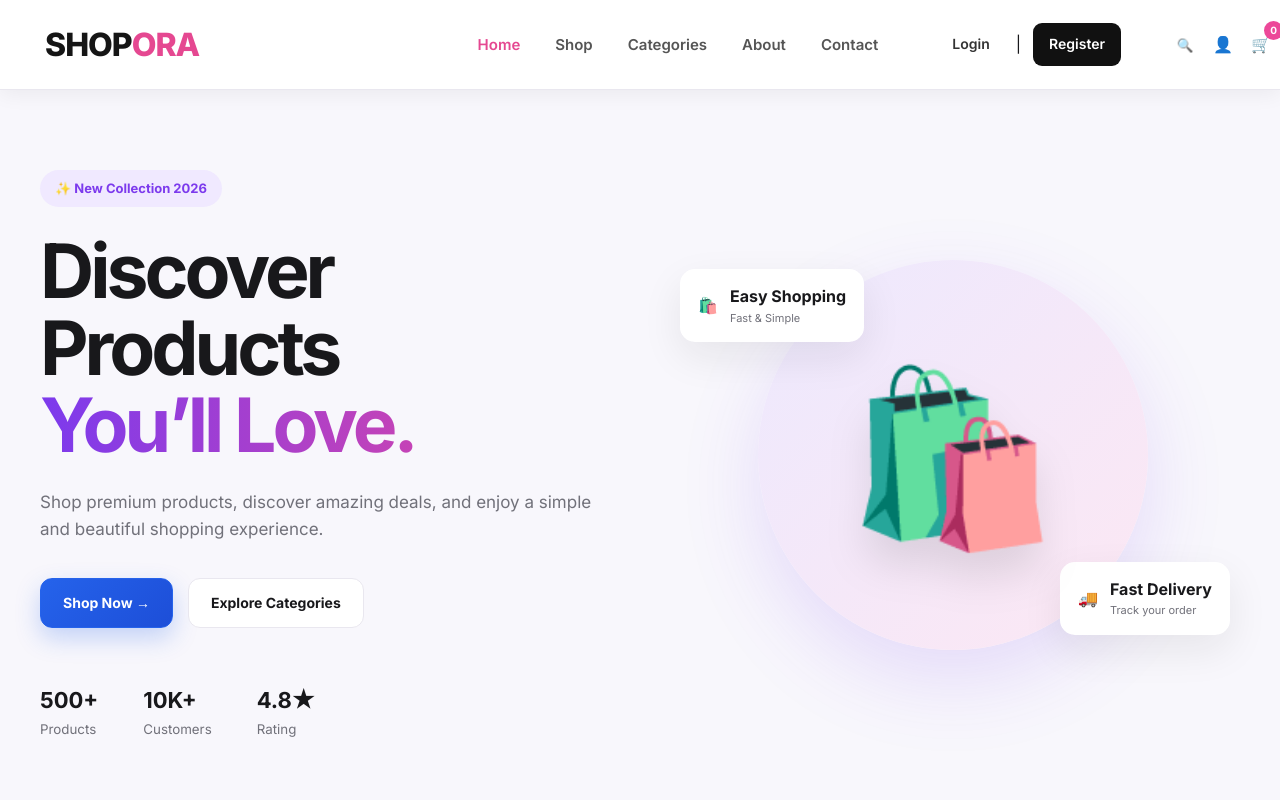
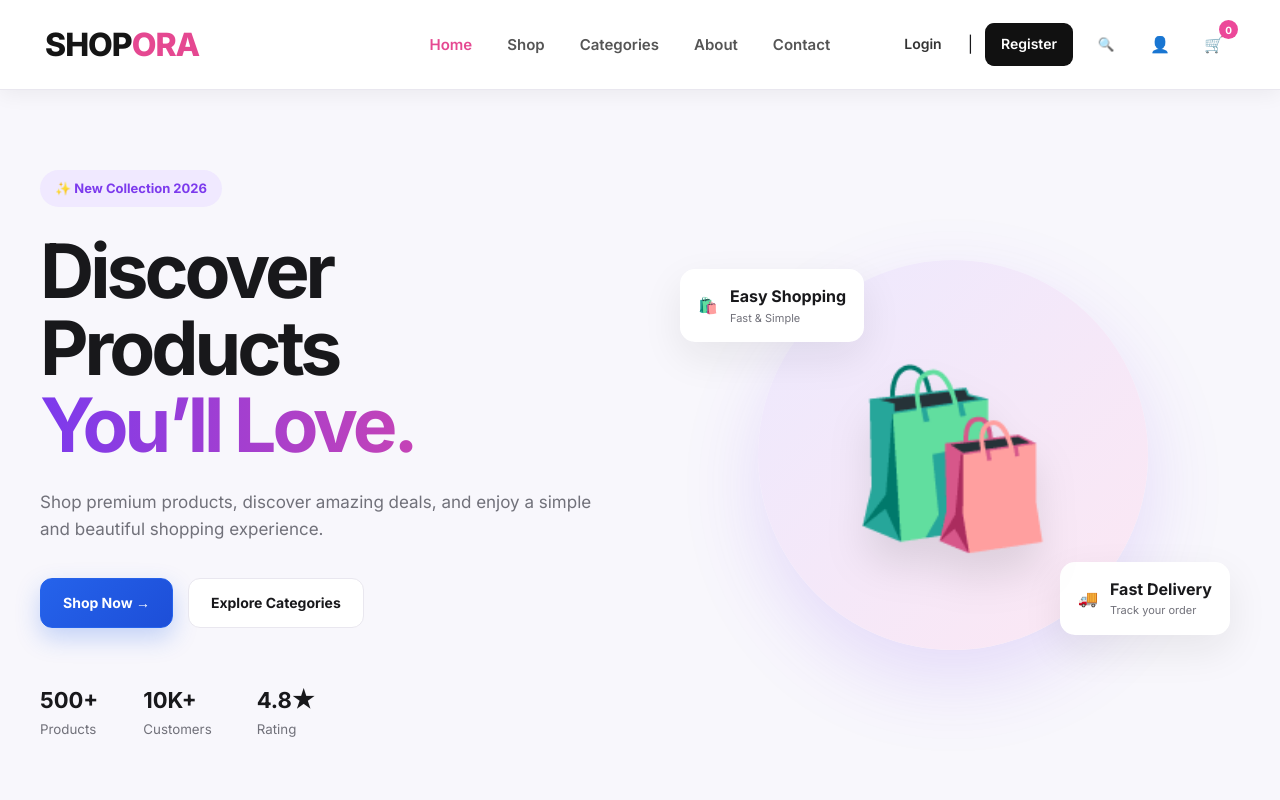
Before and after one commit to hiramansha/HiraShoporaa, a plain HTML site: page index.html in a window 1280 px wide. Shown: the top 800 px of the page. Drawn offline with Linux system fonts and the light colour scheme; a script that the page names is missing.

Commit message:
Fix HTML structure and remove duplicate content

```diff
--- a/index.html
+++ b/index.html
@@ -37,9 +37,7 @@
 
             <div id="auth-area"></div>
 
-    </div>
-
-</div>            <button class="icon-btn" onclick="toggleSearch()" title="Search">
+            <button class="icon-btn" onclick="toggleSearch()" title="Search">
                 🔍
             </button>
 
@@ -73,6 +71,7 @@
 
     </div>
 
+</header>
 </header>
 
 
```
Lines whose indentation alone changed are shown as unchanged.
